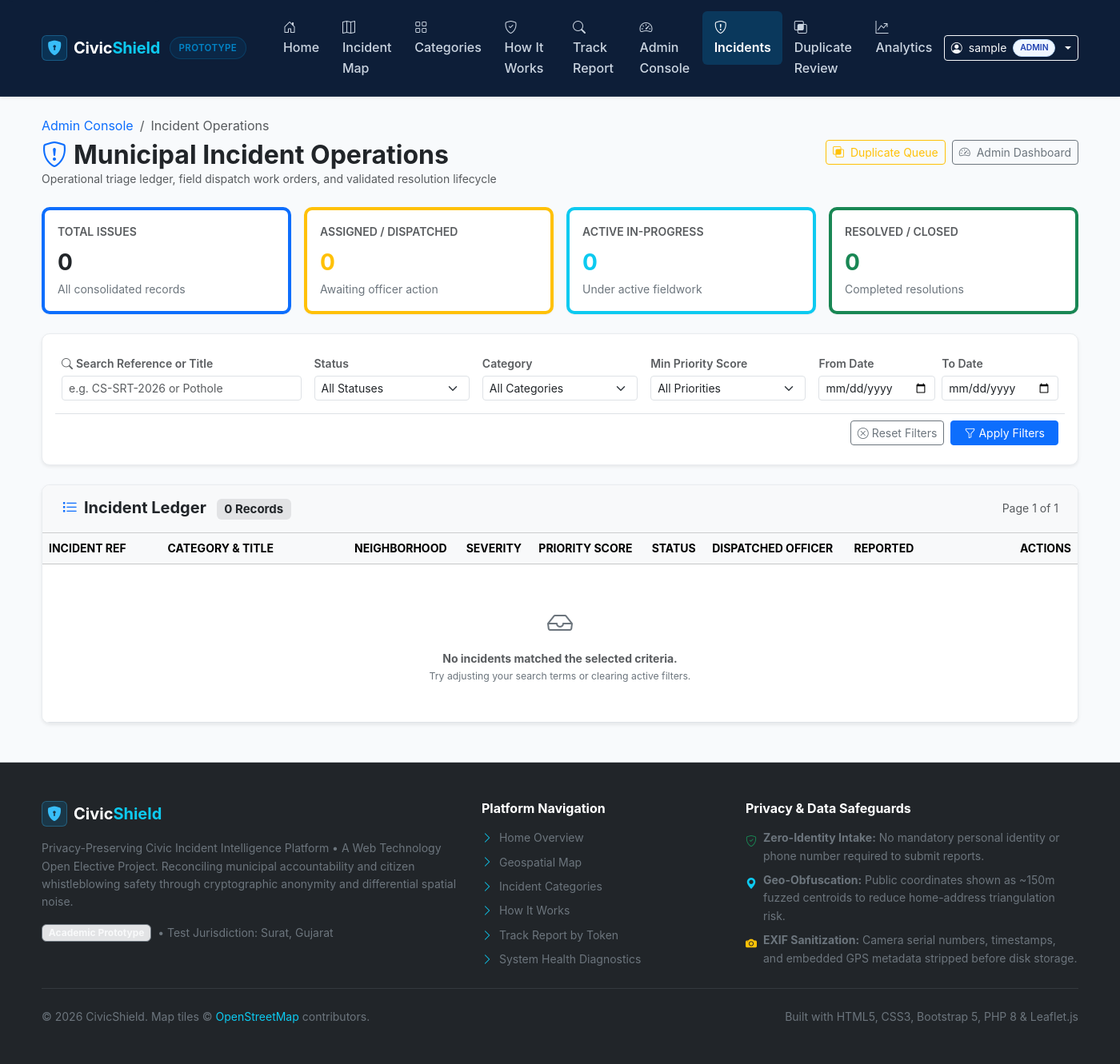
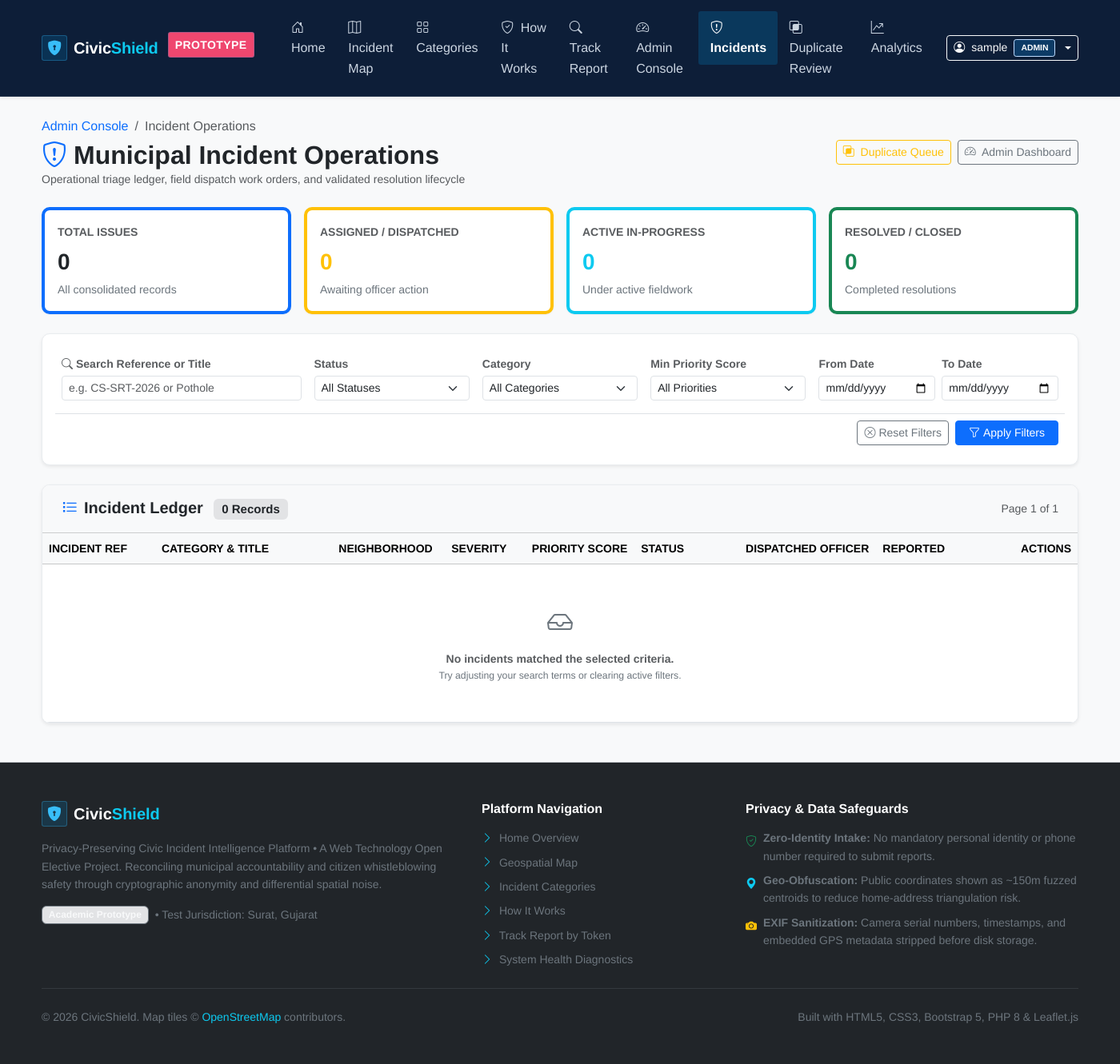
Before and after one commit to NiravHub/CivicShield-Privacy-Preserving-Civic-Incident-Intelligence-Platform, a PHP site: page /OEP/admin/incidents.php in a window 1400 px wide. Shown: the whole page at 80% size. Run offline with PHP 8.4, Linux system fonts and the light colour scheme; the visitor is signed in with stand-in values (Sample User, id 1); data that the repository does not hold is empty.

Commit message:
style: refine CivicShield homepage and admin incident table

```diff
--- a/admin/incidents.php
+++ b/admin/incidents.php
@@ -389,21 +411,24 @@
             <span class="small text-muted">Page <?= $pagination['current_page'] ?> of <?= $pagination['total_pages'] ?></span>
         </div>
 
+
+
         <div class="table-responsive">
             <table class="table table-hover align-middle mb-0" id="incidentsTable">
                 <thead class="table-light small text-uppercase text-secondary">
                     <tr>
                         <th style="min-width: 140px;">Incident Ref</th>
-                        <th style="min-width: 220px;">Category & Title</th>
-                        <th>Neighborhood</th>
-                        <th>Severity</th>
+                        <th style="min-width: 220px;">Category &amp; Title</th>
+                        <th style="min-width: 140px;">Neighborhood</th>
+                        <th style="min-width: 100px;">Severity</th>
                         <th style="min-width: 130px;">Priority Score</th>
-                        <th>Status</th>
+                        <th style="min-width: 130px;">Status</th>
                         <th style="min-width: 160px;">Dispatched Officer</th>
-                        <th>Reported</th>
-                        <th class="text-end" style="min-width: 180px;">Actions</th>
+                        <th style="min-width: 120px;">Reported</th>
+                        <th class="text-end" style="min-width: 130px;">Actions</th>
                     </tr>
                 </thead>
+
                 <tbody class="small">
                     <?php if (empty($incidents)): ?>
                         <tr>
--- /dev/null
+++ b/assets/css/design-system.css
@@ -0,0 +1,177 @@
+/* Design System stylesheet for CivicShield */
+:root {
+  /* Brand colors */
+  --cs-color-primary: #0d3b66; /* navy */
+  --cs-color-primary-light: #1e5a94;
+  --cs-color-primary-dark: #062240;
+  --cs-color-accent: #ef476f; /* coral */
+  --cs-color-success: #06d6a0;
+  --cs-color-warning: #ffd166;
+  --cs-color-danger: #ef3e36;
+  --cs-color-bg: #f8f9fa; /* light gray */
+  --cs-color-body: #212529;
+  /* Typography */
+  --cs-font-family-sans: "Helvetica Neue", Arial, system-ui, sans-serif;
+  --cs-font-size-base: 1rem;
+  --cs-font-size-lg: 1.125rem;
+  --cs-font-size-sm: 0.875rem;
+  /* Spacing */
+  --cs-space-0: 0;
+  --cs-space-1: 0.25rem;
+  --cs-space-2: 0.5rem;
+  --cs-space-3: 1rem;
+  --cs-space-4: 1.5rem;
+  --cs-space-5: 3rem;
+  /* Border radius */
+  --cs-radius-sm: 0.2rem;
+  --cs-radius: 0.4rem;
+  --cs-radius-lg: 0.8rem;
+}
+/* Utility classes */
+.cs-bg-primary {
+  background-color: var(--cs-color-primary) !important;
+  color: #fff;
+}
+.cs-text-primary {
+  color: var(--cs-color-primary) !important;
+}
+.cs-btn-primary {
+  background-color: var(--cs-color-primary);
+  border-color: var(--cs-color-primary-dark);
+  color: #fff;
+}
+.cs-btn-primary:hover {
+  background-color: var(--cs-color-primary-light);
+  border-color: var(--cs-color-primary);
+}
+.diagnostic-card {
+  background-color: var(--cs-color-primary-dark) !important;
+  color: #fff;
+}
+
+.btn-cs-primary:focus-visible {
+  outline: 3px solid var(--cs-color-accent);
+  outline-offset: 2px;
+}
+
+/* Severity badge colors */
+.cs-badge-low {
+  background-color: #d4edda !important; /* light green */
+  color: #155724 !important; /* dark green */
+}
+.cs-badge-medium {
+  background-color: #fff3cd !important; /* light amber */
+  color: #856404 !important; /* dark amber */
+}
+.cs-badge-high {
+  background-color: #ffe5b4 !important; /* light orange */
+  color: #8a2b00 !important; /* dark orange */
+}
+.cs-badge-critical {
+  background-color: #f8d7da !important; /* light red */
+  color: #842029 !important; /* dark red */
+}
+
+.cs-badge {
+  display: inline-block;
+  padding: var(--cs-space-1) var(--cs-space-2);
+  font-size: var(--cs-font-size-sm);
+  font-weight: 600;
+  border-radius: var(--cs-radius-sm);
+  background-color: var(--cs-color-primary);
+  color: #fff;
+}
+/* Override Bootstrap defaults where needed */
+body {
+  font-family: var(--cs-font-family-sans);
+  color: var(--cs-color-body);
+  background-color: var(--cs-color-bg);
+}
+
+/* Additional homepage styles */
+.cs-demo-tag {
+  display: inline-block;
+  padding: var(--cs-space-1) var(--cs-space-2);
+  background-color: var(--cs-color-accent);
+  color: #fff;
+  font-size: var(--cs-font-size-sm);
+  border-radius: var(--cs-radius-sm);
+  margin-bottom: var(--cs-space-2);
+}
+.cs-legend-dot {
+  display: inline-block;
+  width: 0.75rem;
+  height: 0.75rem;
+  border-radius: 50%;
+  margin-right: 0.25rem;
+}
+
+.cs-step-card {
+  background: #fff;
+  border: 1px solid rgba(0, 0, 0, 0.125);
+  border-radius: var(--cs-radius);
+  box-shadow: 0 0.125rem 0.25rem rgba(0, 0, 0, 0.075);
+  padding: var(--cs-space-3);
+}
+.cs-step-badge {
+  display: inline-flex;
+  align-items: center;
+  justify-content: center;
+  width: 2rem;
+  height: 2rem;
+  background-color: var(--cs-color-primary);
+  color: #fff;
+  border-radius: 50%;
+  font-weight: 600;
+  margin-bottom: var(--cs-space-2);
+}
+.cs-hero {
+  background: var(--cs-color-primary-dark);
+  color: #fff;
+  padding: var(--cs-space-5) 0;
+  border-radius: var(--cs-radius-lg);
+}
+
+.btn-cs-primary {
+  background-color: var(--cs-color-primary);
+  border-color: var(--cs-color-primary-dark);
+  color: #fff;
+}
+.btn-cs-primary:hover {
+  background-color: var(--cs-color-primary-light);
+  border-color: var(--cs-color-primary);
+  color: #fff;
+}
+.cs-category-card {
+  background: #fff;
+  border: 1px solid rgba(0, 0, 0, 0.125);
+  border-radius: var(--cs-radius);
+  box-shadow: 0 0.125rem 0.25rem rgba(0, 0, 0, 0.075);
+  padding: var(--cs-space-3);
+  text-align: center;
+}
+
+/* Admin Incident Ledger */
+#incidentsTable {
+  width: 100%;
+  margin-bottom: 0;
+}
+
+#incidentsTable th,
+#incidentsTable td {
+  vertical-align: middle;
+}
+
+#incidentsTable td:last-child {
+    white-space: nowrap;
+}
+
+#incidentsTable td:last-child .btn-group {
+    display: inline-flex;
+    flex-wrap: nowrap;
+    gap: 0.35rem;
+}
+
+#incidentsTable td:last-child .btn {
+    flex: 0 0 auto;
+}
--- a/includes/header.php
+++ b/includes/header.php
@@ -32,6 +32,7 @@
 
     <!-- CivicShield Design System -->
     <link rel="stylesheet" href="<?= htmlspecialchars(BASE_URL) ?>/assets/css/style.css">
+    <link rel="stylesheet" href="<?= htmlspecialchars(BASE_URL) ?>/assets/css/design-system.css">
 </head>
 <body class="d-flex flex-column min-vh-100">
     <!-- Accessible Skip to Main Content Link -->
--- a/includes/navbar.php
+++ b/includes/navbar.php
@@ -76,7 +76,7 @@
                 <?php endif; ?>
             </ul>
 
-            <div class="d-flex align-items-center gap-2 mt-3 mt-lg-0">
+            <div class="d-flex align-items-center gap-2 mt-3 mt-lg-0 ms-lg-3">
                 <?php if ($isLoggedIn): ?>
                     <div class="dropdown">
                         <button class="btn btn-outline-light btn-sm dropdown-toggle d-flex align-items-center gap-2" type="button" data-bs-toggle="dropdown" aria-expanded="false">
```
Also changed, not shown: other parts of admin/incidents.php (+33 -11 lines), index.php (+7 -7 lines).
